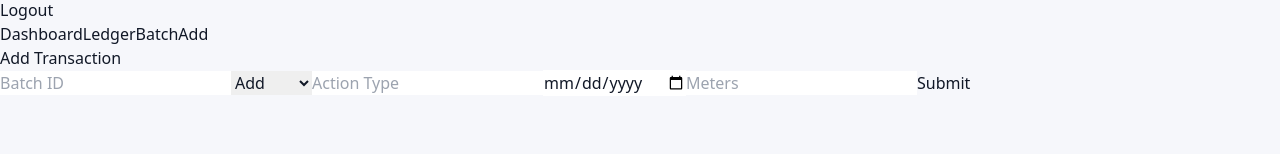
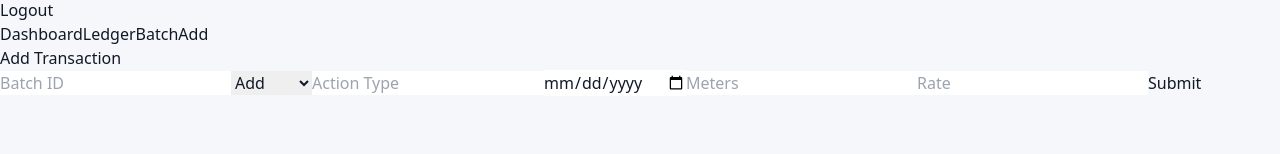
Before and after one commit to SItanshuMathukia/fabric-tracker, a React (Vite) app in the folder fabric-frontend/: page /add-transaction in a window 1280 px wide. Shown: the part 146-300 px from the top of the page. Built offline with nearby package versions, Linux system fonts and the light colour scheme; sample sign-in values are in the browser's storage.

Commit message:
ledger update

```diff
--- a/fabric-frontend/src/components/AddTransaction.jsx
+++ b/fabric-frontend/src/components/AddTransaction.jsx
@@ -4,6 +4,7 @@ import { addTransaction } from "../api/api";
 export default function AddTransaction() {
   const [batchId, setBatchId] = useState("");
   const [meters, setMeters] = useState("");
+  const [rate, setRate] = useState("");
   const [action, setAction] = useState("add");
   const [action_type, setAction_Type] = useState("");
   const [date, setDate] = useState("");
@@ -15,17 +16,25 @@ export default function AddTransaction() {
     try {
       setLoading(true);
 
-      await addTransaction({
+      const payload = {
         batch_id: batchId,
         action,
         action_type,
         date,
         meters: Number(meters),
-      });
+      };
+
+      if (action === "add") {
+        payload.rate = Number(rate);
+      }
+
+      await addTransaction(payload);
 
       alert("Transaction successful");
+
       setBatchId("");
       setMeters("");
+      setRate("");
       setAction("add");
       setAction_Type("");
       setDate("");
@@ -80,6 +89,16 @@ export default function AddTransaction() {
           className="w-full rounded-xl border border-gray-300 p-3 dark:border-gray-700 dark:bg-gray-800 dark:text-white"
         />
 
+        {action === "add" && (
+          <input
+            placeholder="Rate"
+            type="number"
+            value={rate}
+            onChange={(e) => setRate(e.target.value)}
+            className="w-full rounded-xl border border-gray-300 p-3 dark:border-gray-700 dark:bg-gray-800 dark:text-white"
+          />
+        )}
+
         <button
           disabled={loading}
           className={`w-full rounded-xl px-4 py-3 font-medium text-white transition ${
--- a/fabric-frontend/src/components/Ledger.jsx
+++ b/fabric-frontend/src/components/Ledger.jsx
@@ -5,6 +5,8 @@ export default function Ledger() {
   const [batchId, setBatchId] = useState("");
   const [data, setData] = useState(null);
   const [loading, setLoading] = useState(false);
+  const [showTransactions, setShowTransactions] = useState(false);
+
 
   const fetchLedger = async (e) => {
     if (e) e.preventDefault();
@@ -97,6 +99,13 @@ export default function Ledger() {
                 {data.batch?.party}
               </p>
             </div>
+
+            <div className="rounded-xl bg-gray-50 p-4 dark:bg-gray-800">
+              <p className="text-sm text-gray-500 dark:text-gray-400">Rate</p>
+              <p className="mt-1 text-lg font-semibold text-gray-900 dark:text-white">
+                {data.batch?.rate ?? "N/A"}
+              </p>
+            </div>
           </div>
 
           <div>
@@ -104,7 +113,9 @@ export default function Ledger() {
               Transactions
             </h3>
 
-            {data.transactions?.length > 0 ? (
+
+            {showTransactions ? (
+              data.transactions?.length > 0 ? (
                 <div className="space-y-3">
                   {data.transactions.map((txn) => (
                     <div
@@ -116,17 +127,22 @@ export default function Ledger() {
                           <p className="text-sm text-gray-500 dark:text-gray-400">Action</p>
                           <p className="font-medium text-gray-900 dark:text-white">{txn.action}</p>
                         </div>
+
                         <div>
                           <p className="text-sm text-gray-500 dark:text-gray-400">Meters</p>
                           <p className="font-medium text-gray-900 dark:text-white">{txn.meters}</p>
                         </div>
+
                         <div>
                           <p className="text-sm text-gray-500 dark:text-gray-400">Date</p>
                           <p className="font-medium text-gray-900 dark:text-white">{txn.date}</p>
                         </div>
+
                         <div>
                           <p className="text-sm text-gray-500 dark:text-gray-400">Type</p>
-                        <p className="font-medium text-gray-900 dark:text-white">{txn.action_type}</p>
+                          <p className="font-medium text-gray-900 dark:text-white">
+                            {txn.action_type || "-"}
+                          </p>
                         </div>
                       </div>
                     </div>
@@ -134,6 +150,11 @@ export default function Ledger() {
                 </div>
               ) : (
                 <p className="text-gray-500 dark:text-gray-400">No transactions found</p>
+              )
+            ) : (
+              <p className="text-sm text-gray-500 dark:text-gray-400">
+                Click "Show Transactions" to view transaction history.
+              </p>
             )}
           </div>
         </div>
```
Lines whose indentation alone changed are shown as unchanged.
